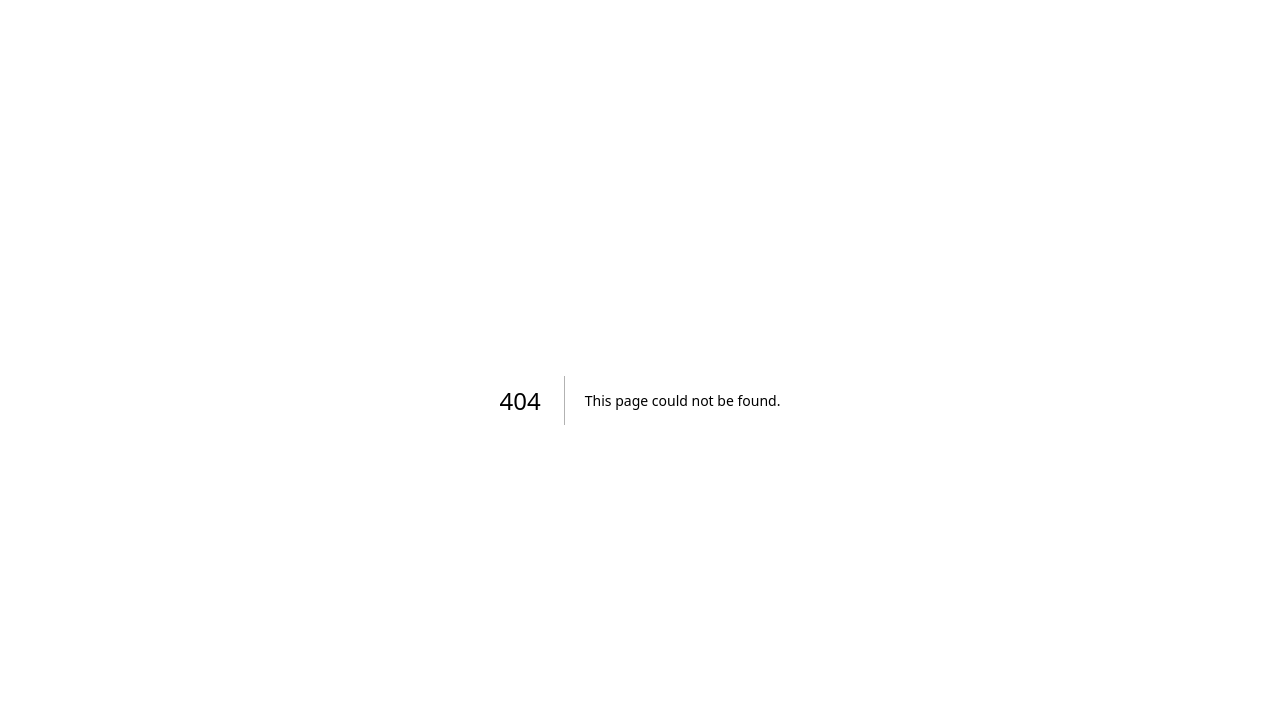
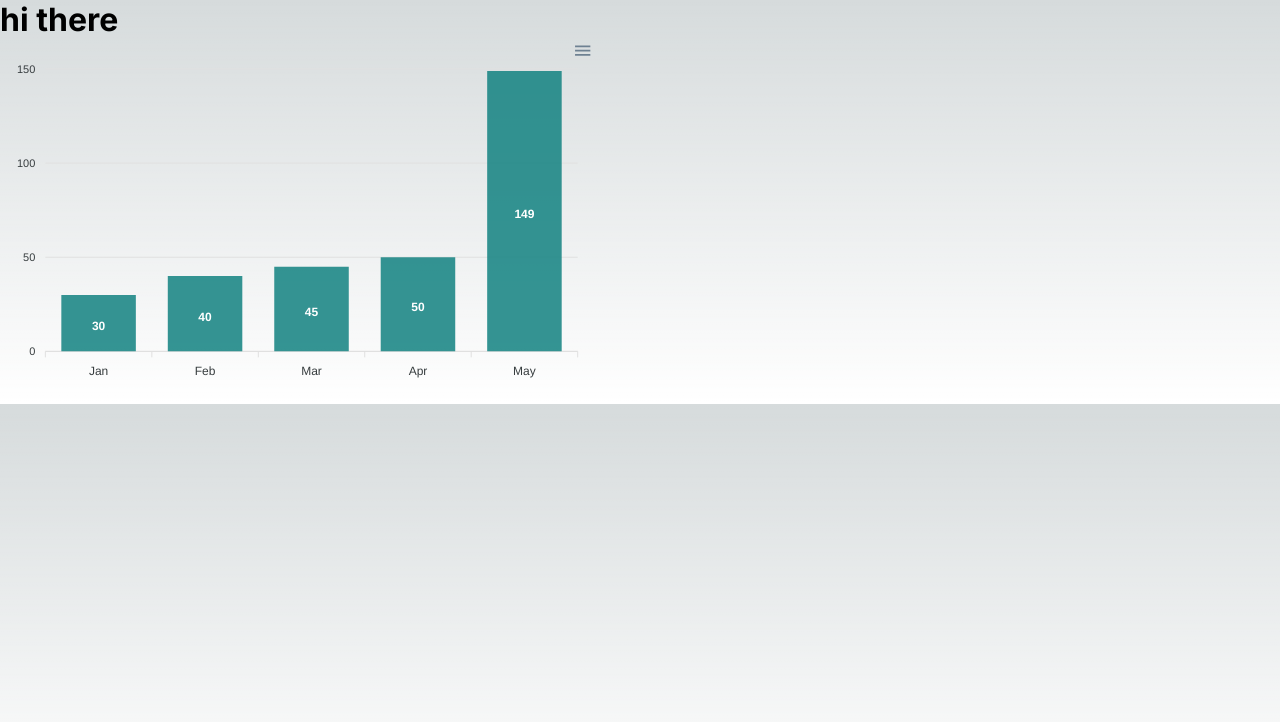
Before and after one commit to Harshv1209/Data_grid_Apex, a Next.js app: page /appexChart in a window 1280 px wide. Before the commit this address had no page. Shown: the top 722 px of the page. Built offline with nearby package versions, Linux system fonts and the light colour scheme.

Commit message:
added apexCharts

```diff
--- a/package.json
+++ b/package.json
@@ -16,10 +16,12 @@
     "@types/node": "20.6.3",
     "@types/react": "18.2.22",
     "@types/react-dom": "18.2.7",
+    "apexcharts": "^3.42.0",
     "eslint": "8.49.0",
     "eslint-config-next": "13.5.2",
     "next": "13.5.2",
     "react": "18.2.0",
+    "react-apexcharts": "^1.4.1",
     "react-dom": "18.2.0",
     "typescript": "5.2.2",
     "yarn": "^1.22.19"
--- /dev/null
+++ b/src/app/(main)/appexChart/page.tsx
@@ -0,0 +1,36 @@
+"use client"
+import React from "react"
+import ReactApexChart from "react-apexcharts"
+
+const BarChart = () => {
+  const options = {
+    chart: {
+      id: "basic-line",
+    },
+    xaxis: {
+      categories: ["Jan", "Feb", "Mar", "Apr", "May"],
+    },
+    colors: ["#128280"],
+  }
+
+  const series = [
+    {
+      name: "Monthly Sales Chart",
+      data: [30, 40, 45, 50, 149],
+    },
+  ]
+
+  return (
+    <div>
+      <ReactApexChart
+        options={options}
+        series={series}
+        type="bar"
+        height={350}
+        width={600}
+      />
+    </div>
+  )
+}
+
+export default BarChart
--- a/src/app/(main)/hitika/page.tsx
+++ b/src/app/(main)/hitika/page.tsx
@@ -45,11 +45,11 @@ function Page() {
         initialState={{
           pagination: {
             paginationModel: {
-              pageSize: 2,
+              pageSize: 1,
             },
           },
         }}
-        pageSizeOptions={[5]}
+        pageSizeOptions={[1, 3]}
         // editMode="row"
       />
     </Stack>
```
Also changed, not shown: 1 other file (tests, documents, lock files or other folders).
